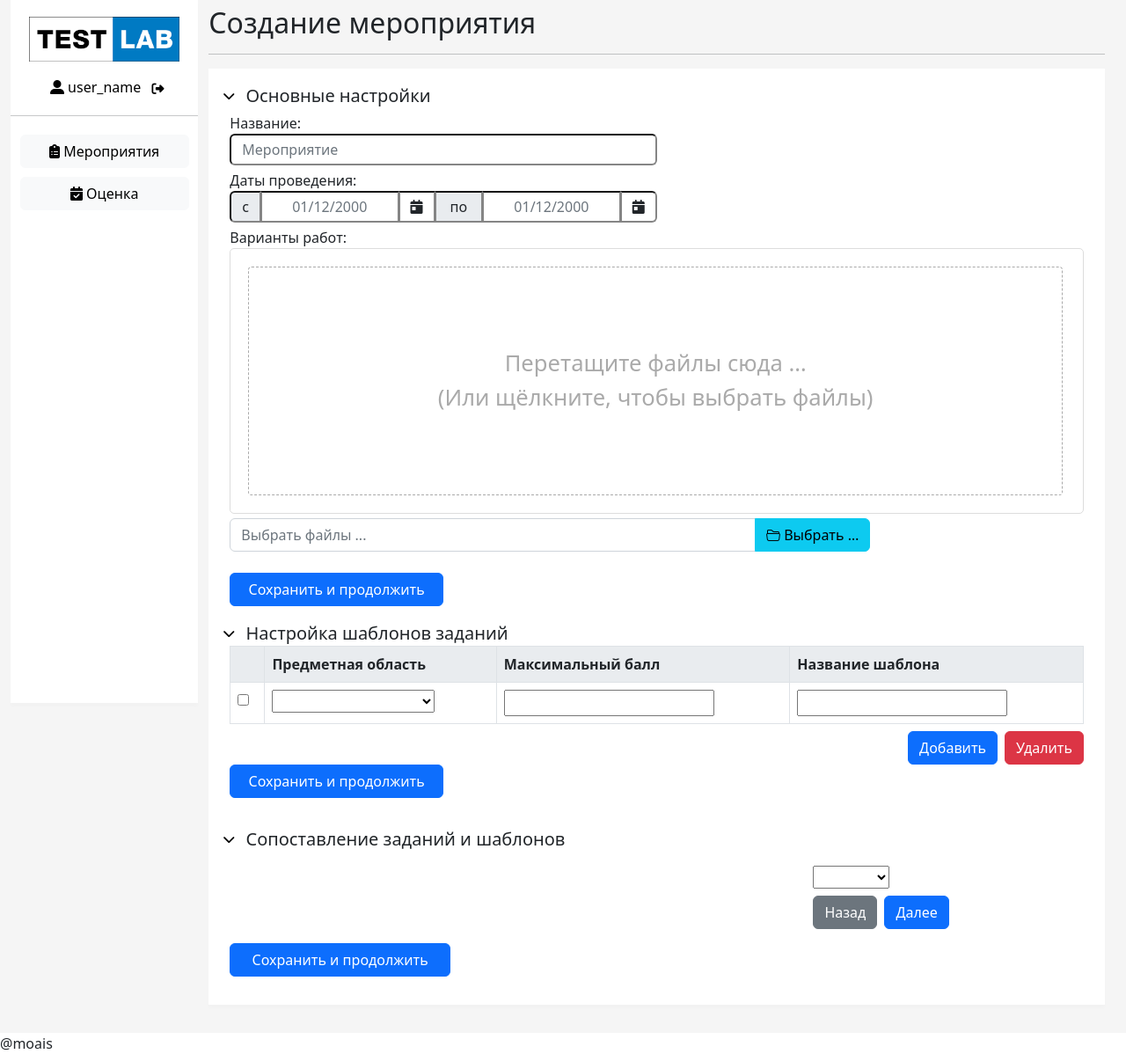
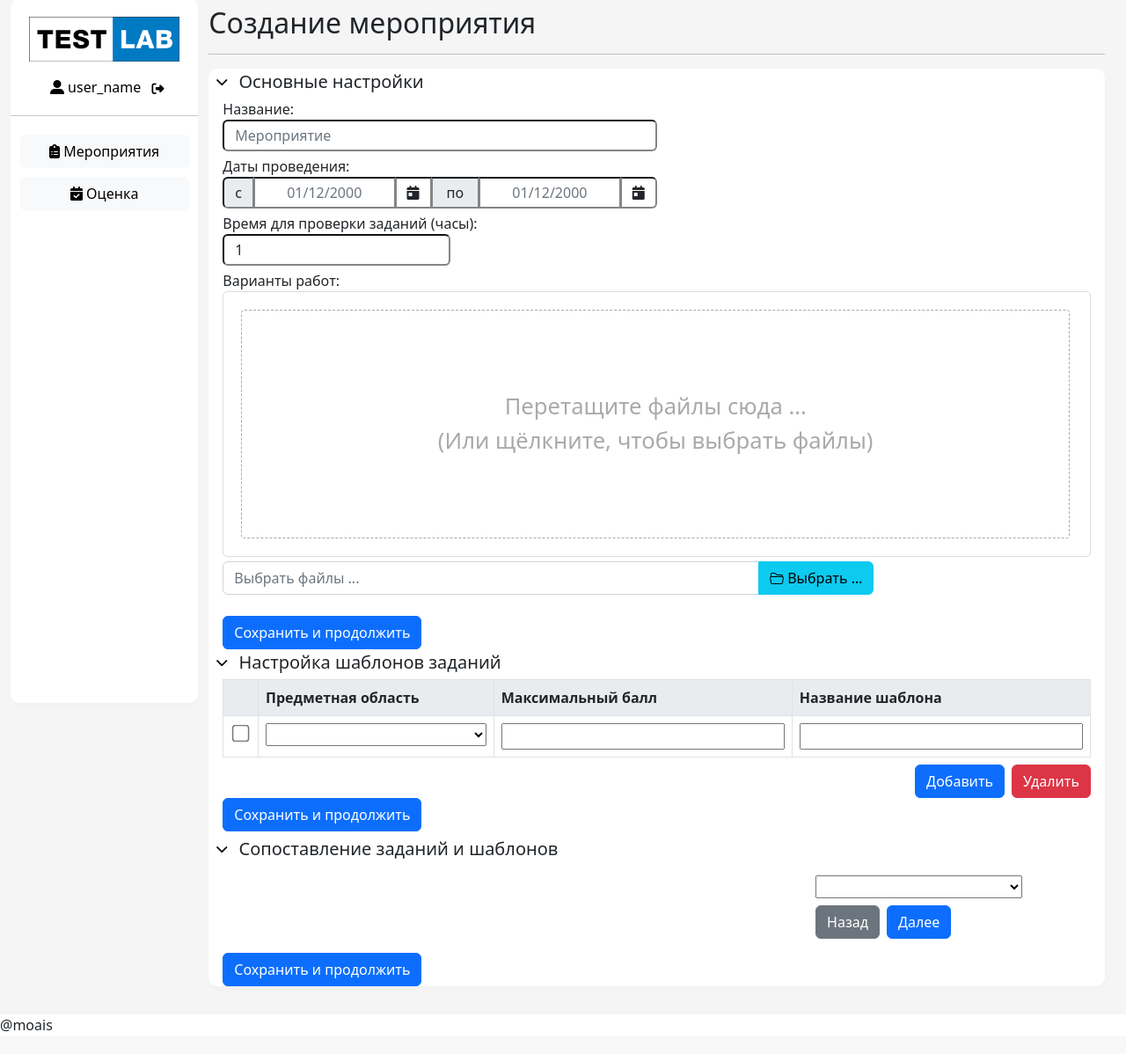
Before and after one commit to ScarlettD1/RIPC, a Django app: page /create_event in a window 1280 px wide. Shown: the part 17-1215 px from the top of the page at 88% size. After the commit the page ends 1190 px from the top, so only its background shows below. Run offline with Django 4.2, Linux system fonts and the light colour scheme; the visitor is signed in with stand-in values (Sample User, id 1); some libraries are stand-ins or nearby versions.

Commit message:
Microfixes

```diff
--- a/ripc/static/css/styles.css
+++ b/ripc/static/css/styles.css
@@ -54,6 +54,7 @@ body.login_page {
   padding-left: 0;
   padding-right: 0;
   margin-bottom: 2rem;
+  border-radius: 10px;
 }
 
 .user_name {
@@ -121,3 +122,7 @@ body.login_page {
 .table {
   margin: 0;
 }
+
+.checkbox {
+  transform: scale(1.5);
+}
--- a/ripc/templates/main_pages/create_event.html
+++ b/ripc/templates/main_pages/create_event.html
@@ -1,25 +1,21 @@
 {% extends "base_menu_generic.html" %}
 {% load static %}
-{% block main_content %}
-    <!-- load the CSS files in the right order -->
+{% block head %}
     <link rel="stylesheet" href="{% static 'css/datepicker/bootstrap-datepicker3.min.css' %}">
     <link rel="stylesheet" href="{% static 'css/fileinput/fileinput.min.css' %}">
     <link rel="stylesheet" href="{% static 'css/fileinput/fileinput_theme.css' %}">
-
-    <!-- load the JS files in the right order -->
     <script src="{% static 'js/datepicker/bootstrap-datepicker.min.js' %}"></script>
     <script src="{% static 'js/datepicker/bootstrap-datepicker.ru.min.js' %}"></script>
     <script src="{% static 'js/fileinput/fileinput.js' %}"></script>
     <script src="{% static 'js/fileinput/fileinput_theme.js' %}"></script>
     <script src="{% static 'js/fileinput/fileinput_ru.js' %}"></script>
-
+{% endblock %}
+{% block main_content %}
     <header>
         <h2>Создание мероприятия</h2>
         <hr>
     </header>
     <main class="page-block">
-        <div class="row px-2 py-3">
-            <div class="col-12">
         <div>
             <button class="d-inline image-button btn btn-sm btn-light">
                 <i class="fas fa-chevron-down"></i>
@@ -31,10 +27,9 @@
                 Название:
                 <input class="form-control w-50 event-input" name="event_name" id="inputEventName" placeholder="Мероприятие" required value="">
             </label>
-                    <label class="create-event-form" for="inputCalendar">
-                        Даты проведения:
+            <label class="create-event-form" for="inputCalendar">Даты проведения:
                 <div class="w-50" id="inputCalendar">
-                            <div class="input-daterange input-group w-20" id="datepicker">
+                    <div class="input-daterange input-group" id="datepicker">
                         <label class="input-group-text calendar-input" style="border-left-color: rgb(18,18,18);" for="inputEventStartDate">c</label>
                         <input type="text" class="input-sm form-control calendar-input" id="inputEventStartDate" placeholder="01/12/2000" required/>
                         <span class="input-group-text bg-white calendar-input">
@@ -48,23 +43,22 @@
                     </div>
                 </div>
             </label>
-                    <label class="create-event-form" for="inputEventFiles">
-                        Варианты работ:
+            <label class="create-event-form" for="inputCheckTime">Время для проверки заданий (часы):
+                <input class="form-control w-auto event-input"  type="number" min="1" name="check_time" id="inputCheckTime" placeholder="1" required value="1">
+            </label>
+            <label class="create-event-form" for="inputEventFiles">Варианты работ:</label>
             <div class="file-loading">
-                            <input id="inputEventFiles" name="inp-theme-fa5-2[]" type="file" data-browse-on-zone-click="true" multiple required>
+                <input id="inputEventFiles" name="inp-theme-fa5-2[]" type="file" accept="application/pdf" data-browse-on-zone-click="true" multiple required>
             </div>
-                    </label>
-                    <input class="w-25 mt-4 btn btn-primary" type="submit" value="Сохранить и продолжить"/>
+            <input class="mt-4 btn btn-primary" type="submit" value="Сохранить и продолжить"/>
         </form>
-            </div>
-            <div class="col-12 py-3">
         <div>
             <button class="d-inline image-button btn btn-sm btn-light">
                 <i class="fas fa-chevron-down"></i>
             </button>
             <h5 class="align-middle d-inline">Настройка шаблонов заданий</h5>
         </div>
-                <form method="post" action="#" class="px-3">
+        <form class="px-3 create-event-form" method="post" action="#">
             <table class="table table-bordered">
                 <thead class="create-event-table">
                     <tr>
@@ -76,14 +70,14 @@
                 </thead>
                 <tbody>
                     <tr>
-                                <td><input type="checkbox"></td>
+                        <td><input class="checkbox w-100" type="checkbox"></td>
                         <td>
-                                    <select id="inputEventSubject" required>
+                            <select class="w-100" id="inputEventSubject" required>
                                 <option disabled>Предметная область</option>
                             </select>
                         </td>
-                                <td><input id="inputEventMaxScore" type="number" min="0" required></td>
-                                <td><input id="inputEventTemplateName" type="text" required></td>
+                        <td><input class="w-100" id="inputEventMaxScore" type="number" min="0" required></td>
+                        <td><input class="w-100" id="inputEventTemplateName" type="text" required></td>
                     </tr>
                 </tbody>
             </table>
@@ -91,11 +85,9 @@
                 <button type="button" class="btn btn-primary">Добавить</button>
                 <button type="button" class="btn btn-danger ms-2">Удалить</button>
             </div>
-                    <input class="w-25 btn btn-primary" type="submit" value="Сохранить и продолжить"/>
+            <input class="btn btn-primary" type="submit" value="Сохранить и продолжить"/>
         </form>
-            </div>
-            <div class="col-12 py-3">
-                <div>
+        <div class="create-event-form">
             <button class="d-inline image-button btn btn-sm btn-light">
                 <i class="fas fa-chevron-down"></i>
             </button>
@@ -106,7 +98,7 @@
                 </div>
                 <div class="col-4">
                     <form>
-                                <select id="inputTemplate" required>
+                        <select class="w-75" id="inputTemplate" required>
                             <option disabled>Шаблон</option>
                         </select>
                         <div class="btn-toolbar mt-2">
@@ -116,11 +108,11 @@
                     </form>
                 </div>
             </div>
-                    <input class="w-25 mx-3 btn btn-primary" type="submit" value="Сохранить и продолжить"/>
-                </div>
-            </div>
+            <input class="mx-3 btn btn-primary" type="submit" value="Сохранить и продолжить"/>
         </div>
     </main>
+{% endblock %}
+{% block scripts %}
     <script>
         $('#inputCalendar .input-daterange').datepicker({
             format: "dd/mm/yyyy",
@@ -129,8 +121,7 @@
             autoclose: true,
             todayHighlight: true
         });
-    </script>
-    <script>
+
         $("#inputEventFiles").fileinput({
             theme: "fa5",
             language: "ru",
--- a/templates/base_generic.html
+++ b/templates/base_generic.html
@@ -12,6 +12,7 @@
     <link rel="stylesheet" href="{% static 'css/bootstrap.css' %}">
     <script src="{% static 'js/bootstrap.js' %}"></script>
     <link rel="stylesheet" href="{% static 'css/styles.css' %}">
+    {% block head %}{% endblock %}
 </head>
 
 <body class="{% block body_class %}{% endblock %}">
@@ -21,3 +22,4 @@
 </footer>
 </body>
 </html>
+{% block scripts %}{% endblock %}
```
Lines whose indentation alone changed are shown as unchanged.
